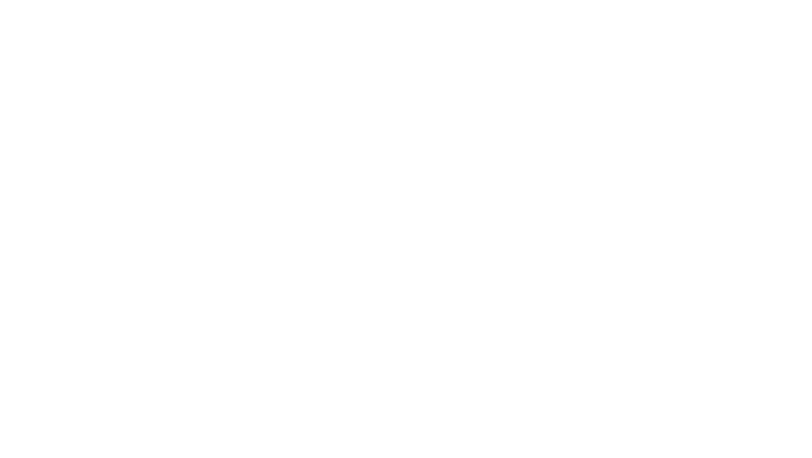
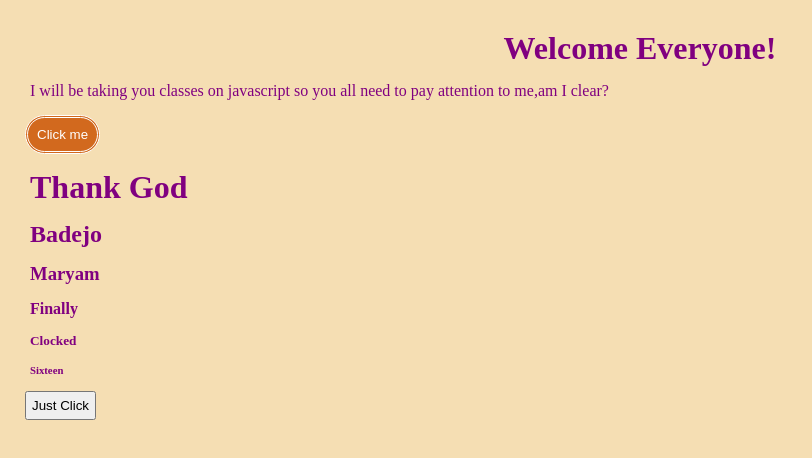
Before and after one commit to maryam001-del/java, a plain HTML site: page index.html in a window 1280 px wide. Shown: the whole page, without its empty margins (0-812 px from the left). Drawn offline with Linux system fonts and the light colour scheme.

Commit message:
Add HTML structure, CSS styles, and initial JavaScript functionality

```diff
--- a/index.html
+++ b/index.html
@@ -4,8 +4,20 @@
     <meta charset="UTF-8">
     <meta name="viewport" content="width=device-width, initial-scale=1.0">
     <title>Document</title>
+    <link rel="stylesheet" href="style.css">
 </head>
-<body>
-    <script src="script.js"></script>
+<body id="body">
+    <h1 id="greet">Hello Everyone!</h1>
+    <p> I will be taking you classes on javascript so you all need to pay attention to me,am I clear?</p>
+    <button id="btn1">Click me</button>
+<h1 id="tg">Thank God</h1>
+<h2 id="b">Badejo</h2>
+<h3 id="m">Maryam</h3>
+<h4 id="f">Finally</h4>
+<h5 id="c">Clocked</h5>
+<h6 id="s">Sixteen</h6>
+
+<button id="btn">Just Click</button>
+    <script src="try.js"></script>
 </body>
 </html>
--- a/style.css
+++ b/style.css
@@ -0,0 +1,18 @@
+*{
+     margin: 5px;
+    padding: 5px;
+    box-sizing: border-box;
+}
+#body{
+    background-color: rgb(76, 129, 243);
+    color: blue;
+    font-family: Impact, Haettenschweiler, 'Arial Narrow Bold', sans-serif;
+}
+#greet{
+ text-align: end;
+}
+#btn1{
+    background-color: aquamarine;
+    border-radius: 20px;
+    padding: 0px;
+}
--- a/script.js
+++ b/try.js
@@ -58,21 +58,24 @@ const users = [
     course: "Techmaster",
     career: "Software Engineer",
     gender: "Female",
-    weight: "67",
+    weight: 67,
+    age:12,
   },
   {
     name: "Adebayo faith",
     course: "Full Stack",
     career: "Cyber Security",
     gender: "Male",
-    weight: "34",
+    weight: 34,
+    age: 20,
   },
   {
     name: "Ogunleye Maryam",
     course: "UI/UX Design",
     career: "Data Anlysis",
     gender: "Female",
-    weight: "17",
+    weight: 17,
+    age: 45,
   },
 
 ];
@@ -230,7 +233,8 @@ users.push({
     course: "Frontend Designer",
     career: "Tailor",
     gender: "Male",
-    weight: "54",
+    weight: 54,
+    age: 9,
   }
   )
 
@@ -253,12 +257,7 @@ for (let i = 0; i < 20; i++){
   console.log(`${i} is an odd number`)
 }
 }
-
-// while
-
-while (users[0].weight < 50) {
-  console.log("Underweight");
-}
+// loop
 
 users.map((eachUser) => {
 console.log(eachUser.name)
@@ -309,3 +308,59 @@ const menRied = [...singles, ...couples]
 menRied.map((lets) => {
   console.log(lets)
  })
+
+
+
+
+let specAge = users.filter(eachUser => eachUser.weight <= 18)
+
+console.log(specAge)
+
+
+  //  Assignment
+//dom manipulation
+// .1. connect html to javascript
+// .2. get element from html
+// .3. make button be clickable
+
+let greet = document.getElementById("greet");
+
+greet.textContent = "Welcome Everyone!";
+
+
+let dodo = document.getElementById("body")
+
+dodo.style.backgroundColor = "wheat";
+dodo.style.color = "purple";
+dodo.style.fontFamily = "times new romans";
+greet.style.textAlign = "center";
+
+let btn = document.getElementById("btn1");
+
+btn.style.padding = "9px";
+ btn.style.backgroundColor = "chocolate";
+ btn.style.color = "white";
+ btn.style.border = "double"
+
+ let id = document.getElementById("tg");
+ let id1 = document.getElementById("b");
+ let id2 = document.getElementById("m");
+ let id3 = document.getElementById("f");
+ let id4 = document.getElementById("c");
+ let id5 = document.getElementById("s");
+
+console.log(id)
+console.log(id1)
+console.log(id2)
+console.log(id3)
+console.log(id4)
+console.log(id5)
+
+const btns = document.querySelector("#btn");
+
+const changeText = () => {
+  greet.textContent = "You are amazing!";
+  greet.style.color = "blue"
+}
+
+btns.addEventListener('click', changeText);
```
